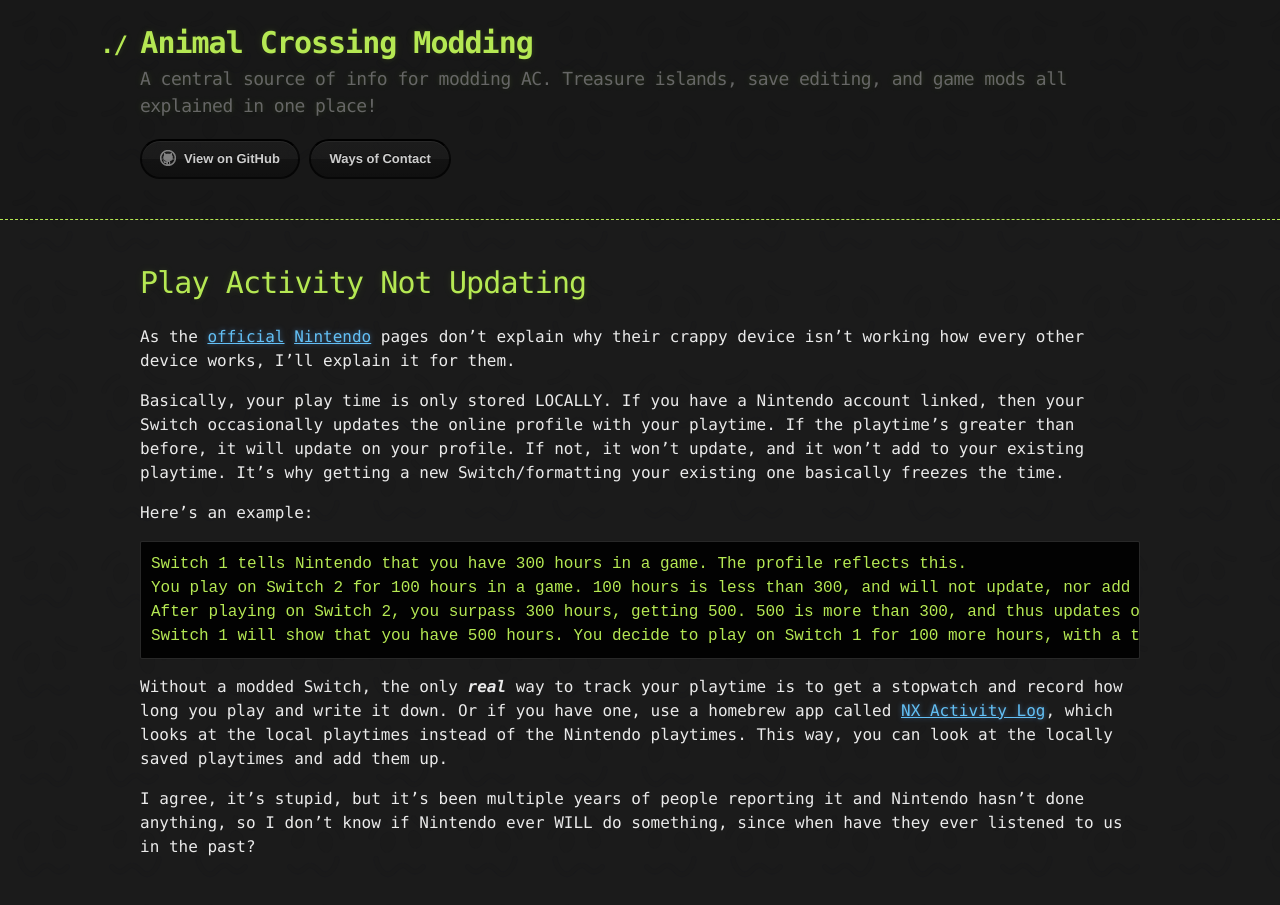
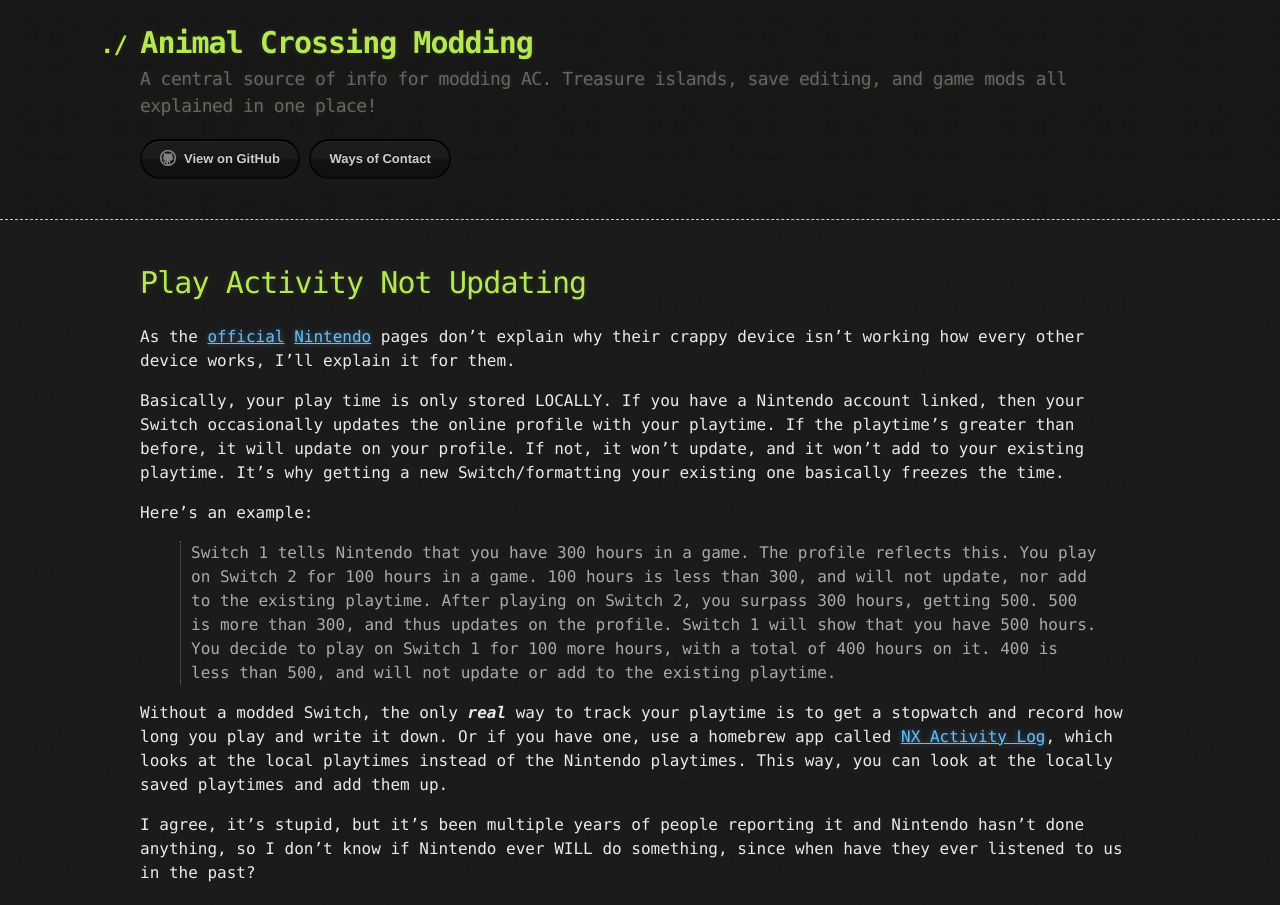
Before and after one commit to inconsistent-dg/AC-Modding, a Jekyll site: the page built from pages/Play-Activity-not-updating.md, in a window 1280 px wide. Built offline with Jekyll 4.4.1, drawn with Linux system fonts in a browser that asks for light colours; our own code applies the rules of GitHub Pages for plain Markdown files.

Commit message:
in yo jaws

```diff
--- a/pages/Play-Activity-not-updating.md
+++ b/pages/Play-Activity-not-updating.md
@@ -5,12 +5,12 @@ As the [official](https://en-americas-support.nintendo.com/app/answers/detail/a_
 Basically, your play time is only stored LOCALLY. If you have a Nintendo account linked, then your Switch occasionally updates the online profile with your playtime. If the playtime's greater than before, it will update on your profile. If not, it won't update, and it won't add to your existing playtime. It's why getting a new Switch/formatting your existing one basically freezes the time.
 
 Here's an example:
-<pre>
-Switch 1 tells Nintendo that you have 300 hours in a game. The profile reflects this.
+
+> Switch 1 tells Nintendo that you have 300 hours in a game. The profile reflects this.
 You play on Switch 2 for 100 hours in a game. 100 hours is less than 300, and will not update, nor add to the existing playtime.
 After playing on Switch 2, you surpass 300 hours, getting 500. 500 is more than 300, and thus updates on the profile.
 Switch 1 will show that you have 500 hours. You decide to play on Switch 1 for 100 more hours, with a total of 400 hours on it. 400 is less than 500, and will not update or add to the existing playtime.
-</pre>
+
 Without a modded Switch, the only ***real*** way to track your playtime is to get a stopwatch and record how long you play and write it down. Or if you have one, use a homebrew app called [NX Activity Log](https://github.com/tallbl0nde/NX-Activity-Log), which looks at the local playtimes instead of the Nintendo playtimes. This way, you can look at the locally saved playtimes and add them up.
 
 I agree, it's stupid, but it's been multiple years of people reporting it and Nintendo hasn't done anything, so I don't know if Nintendo ever WILL do something, since when have they ever listened to us in the past?
```
